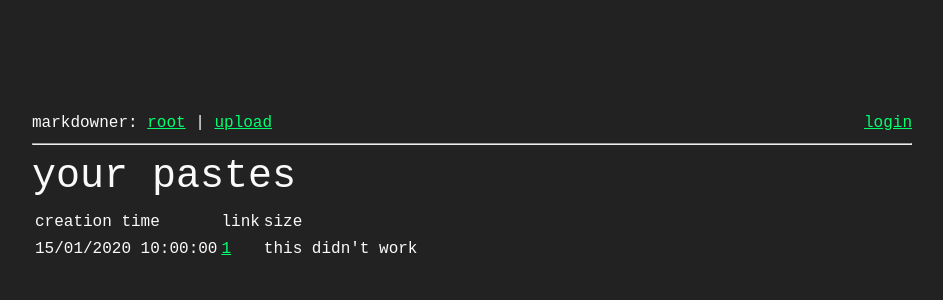
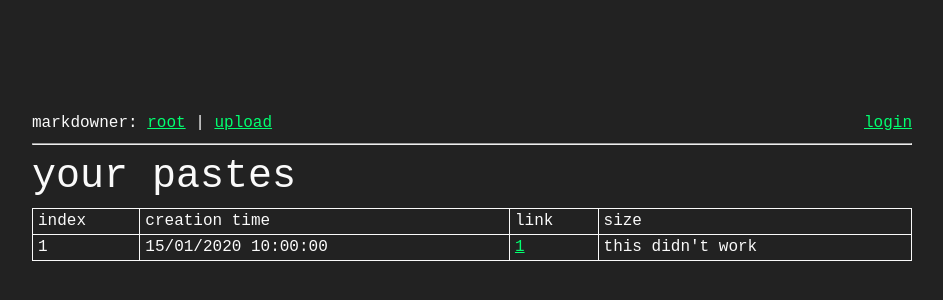
Before and after one commit to GeorgeHoneywood/markdowner, a Flask app: template templates/list-pastes.html in a window 1280 px wide. Shown: the top 300 px of the page, without its empty margins (168-1111 px from the left). Run offline with Flask 2, Linux system fonts and the light colour scheme; the template is opened without the code that fills it: most values are stand-ins (such as "Sample title", 1, 10 or a date in 2020).

Commit message:
make table pretty

```diff
--- a/static/style.css
+++ b/static/style.css
@@ -59,6 +59,20 @@ body {
 textarea {
   background-color: #222;
   color: #FFF;
+}
+
+table, td, th {
+  border: 1px solid #fafafa;
+}
+
+table {
+  border-collapse: collapse;
+  width: 100%;
+}
+
+th, td {
+  padding-left: 5px;
+  text-align: left;
 }
 
 pre,
--- a/templates/list-pastes.html
+++ b/templates/list-pastes.html
@@ -6,12 +6,14 @@
     {% if user_pastes %}
     <table>
         <tr>
+        <td class="c1">index</td>
         <td class="c2">creation time</td>
         <td class="c3">link</td>
         <td class="c4">size</td>
     </tr>
     {% for paste in user_pastes %}
     <tr>
+        <td class="c1">{{ loop.index }}</td>
         <td class="c2">{{ paste["timestamp"].strftime("%d/%m/%Y %H:%M:%S") }}</td>
         <td class="c3"><a href="{{ url_for('fetch', pasteID = paste['pasteID']) }}"> {{ paste['pasteID'] }}</a></td>
         <td class="c4">this didn't work</td>
```
